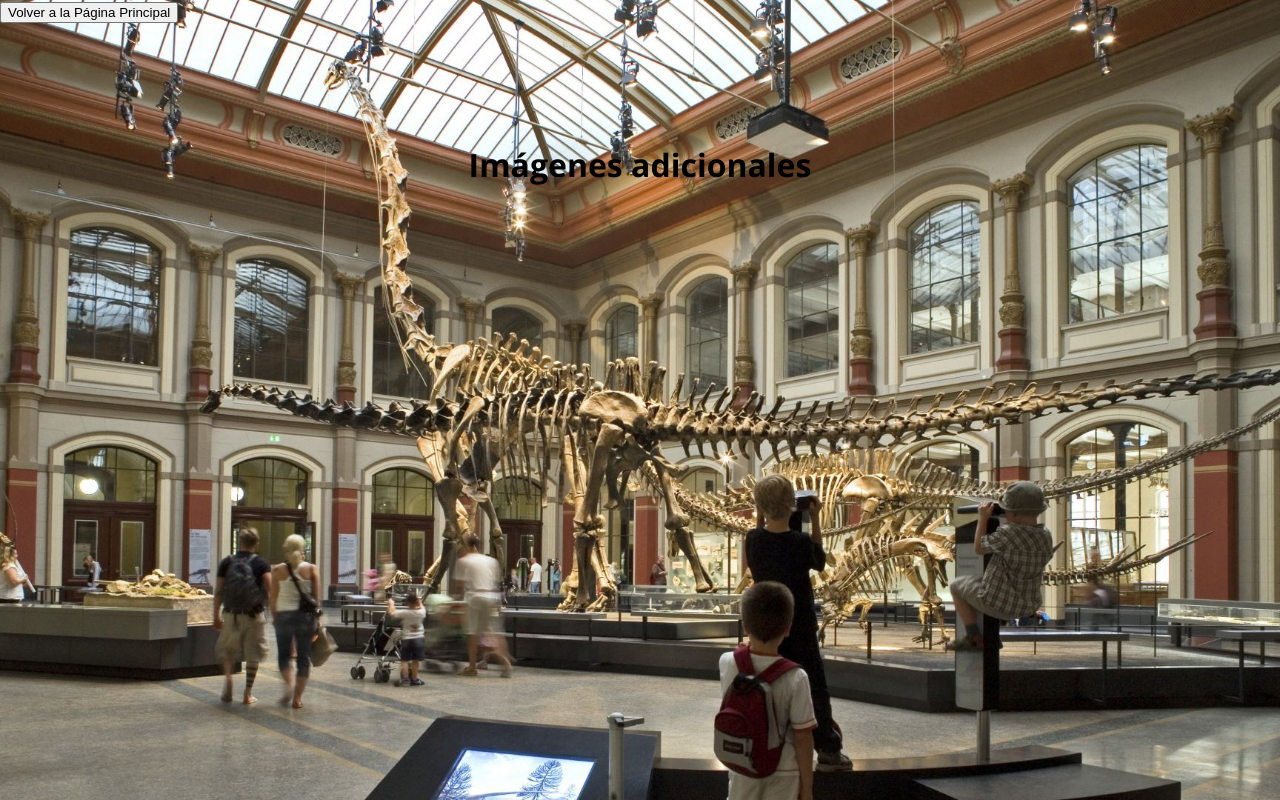
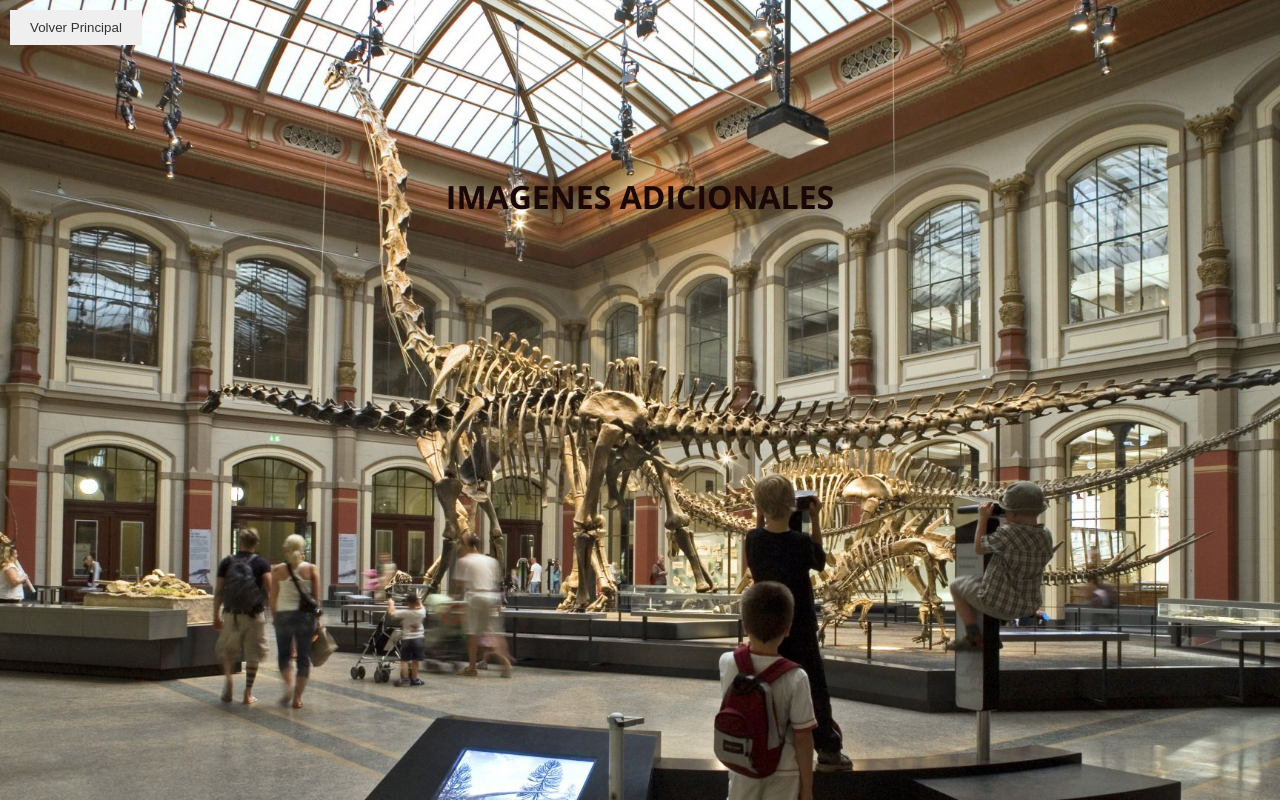
Before and after one commit to Thiagojo08/integrador-web2, a plain HTML site: page front-end/ver-mas.html in a window 1280 px wide. Drawn offline with nearby package versions, Linux system fonts and the light colour scheme.

Commit message:
ULTIMO COMITS

```diff
--- a/front-end/estilos.css
+++ b/front-end/estilos.css
@@ -14,6 +14,9 @@ h1 {
 
   text-align: center;
   margin-top: 120px;
+}
+.htmlAdicionales{
+  color: #1a0808;
 }
 
 #formulario {
@@ -58,6 +61,17 @@ label{
 .imagen-adicional {
   max-width: 100%;
   margin-bottom: 10px;
+}
+.imagenAdicional{
+  width: 50%;
+
+}
+.botonVolverpagina{
+  color: #333;
+  border: none;
+  cursor: pointer;
+  margin: 10px;
+  padding: 10px 20px;
 }
 
 .card {
--- a/front-end/ver-mas.html
+++ b/front-end/ver-mas.html
@@ -7,8 +7,8 @@
   <link rel="stylesheet" href="estilos.css">
 </head>
 <body>
-<button onclick="window.location.href='index.html'">Volver a la Página Principal</button>
-  <h1>Imágenes adicionales</h1>
+<button class="botonVolverpagina" onclick="window.location.href='index.html'">Volver Principal</button>
+  <h1 class="htmlAdicionales">IMAGENES ADICIONALES</h1>
   <div id="imagenesAdicionales"></div>
 
   <script type="module" src="ver-mas.js"></script>
--- a/front-end/ver-mas.js
+++ b/front-end/ver-mas.js
@@ -8,6 +8,7 @@ if (id) {
       const contenedor = document.getElementById('imagenesAdicionales');
       data.additionalImages.forEach((imageUrl) => {
         const img = document.createElement("img");
+        img.setAttribute("class", "imagenAdicional");
         img.src = imageUrl;
         img.classList.add("imagen-adicional");
         contenedor.appendChild(img);
```
